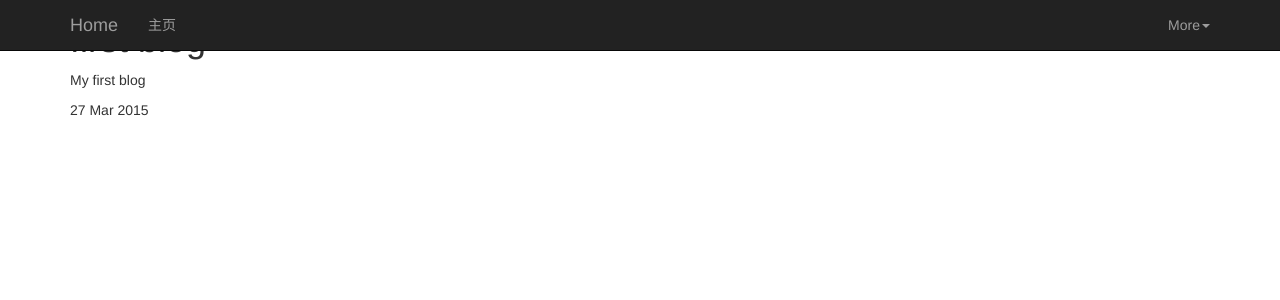
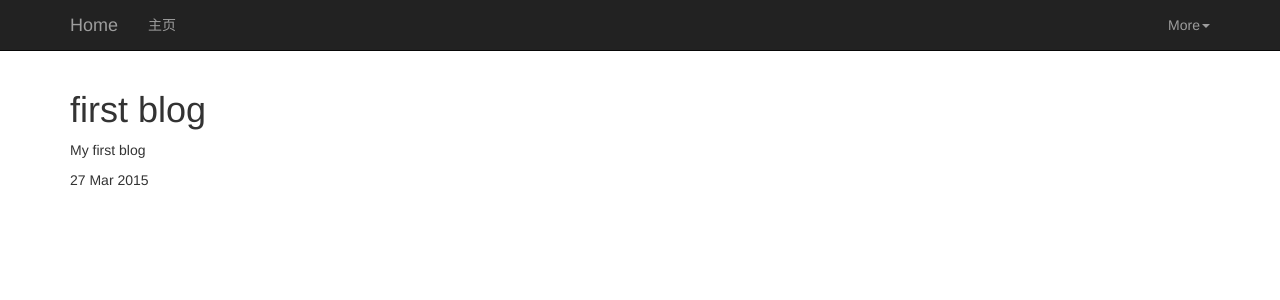
Before and after one commit to mapan1984/mapan1984.github.io, a Jekyll site: the page built from _posts/2015-03-27-first.md, in a window 1280 px wide. Shown: the top 300 px of the page. Built offline with Jekyll 4.4.1, drawn with Linux system fonts in a browser that asks for light colours.

Commit message:
add post body padding

```diff
--- a/_layouts/post.html
+++ b/_layouts/post.html
@@ -8,12 +8,6 @@
 
     <!-- 上述3个meta标签*必须*放在最前面，任何其他内容都*必须*跟随其后！ -->
     <title>{{ page.title }}</title>
-    <!--github's theam
-    <link rel="stylesheet" type="text/css" href="/stylesheets/normalize.css" media="screen">
-    <link href='https://fonts.googleapis.com/css?family=Open+Sans:400,700' rel='stylesheet' type='text/css'>
-    <link rel="stylesheet" type="text/css" href="/stylesheets/stylesheet.css" media="screen">
-    <link rel="stylesheet" type="text/css" href="/stylesheets/github-light.css" media="screen">
-    -->
     <link rel="stylesheet" type="text/css" href="/stylesheets/mystyle.css">
     <link rel="shortcut icon" type="image/x-icon" href="/images/favicon.ico">
     <link rel="icon" type='image/x-icon' href="/images/favicon.ico">
@@ -28,7 +22,7 @@
     <script src="//cdn.bootcss.com/respond.js/1.4.2/respond.min.js"></script>
     <![endif]-->
 </head>
-<body>
+<body class="post">
 <div class="navbar navbar-inverse navbar-fixed-top" role="navigation">
     <div class="container">
         <!-- Brand and toggle get grouped for better mobile display -->
@@ -72,12 +66,6 @@
     {{ content }}
 </div>
 
-<!--
-<section class="main-content">
-    {{ content }}
-</section>
--->
-
 <!-- jQuery (necessary for Bootstrap's JavaScript plugins) -->
 <script src="/javascripts/jquery-1.12.2.min.js"></script>
 <!-- Include all compiled plugins (below), or include individual files as needed -->
--- a/stylesheets/mystyle.css
+++ b/stylesheets/mystyle.css
@@ -23,3 +23,6 @@ div.post-title {
     float: left;
     font-weight: bold;
 }
+body.post {
+    padding-top: 70px;
+}
```
